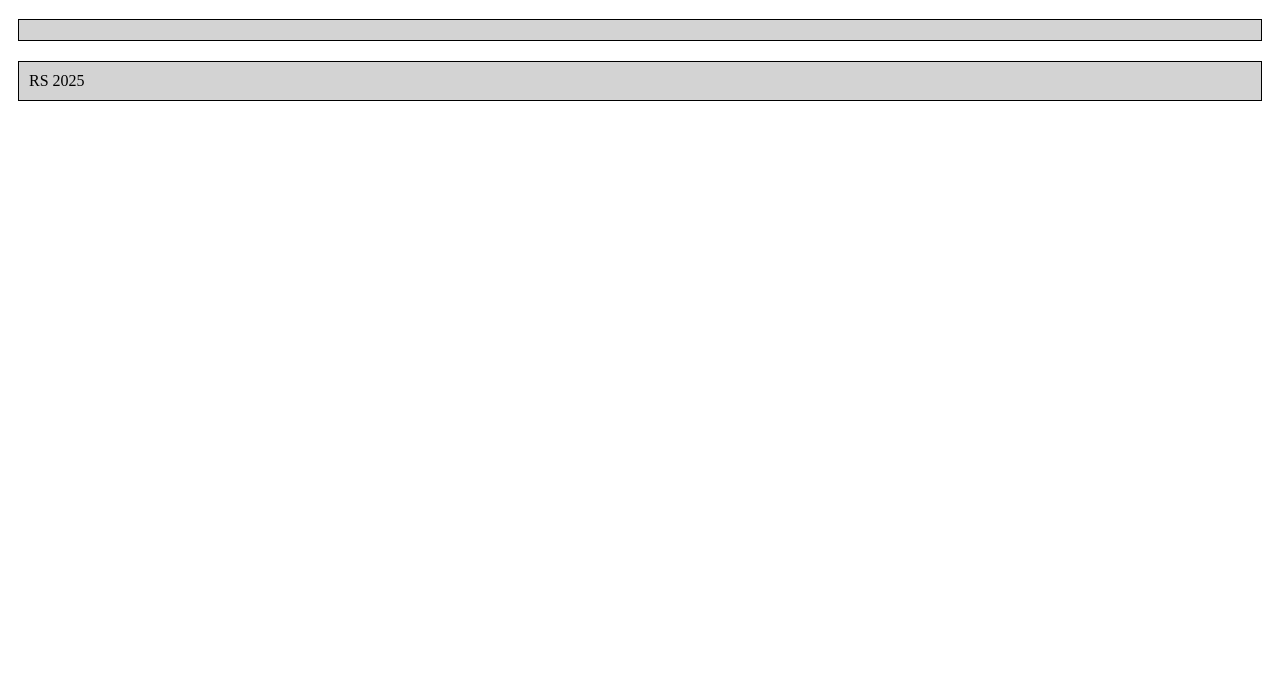
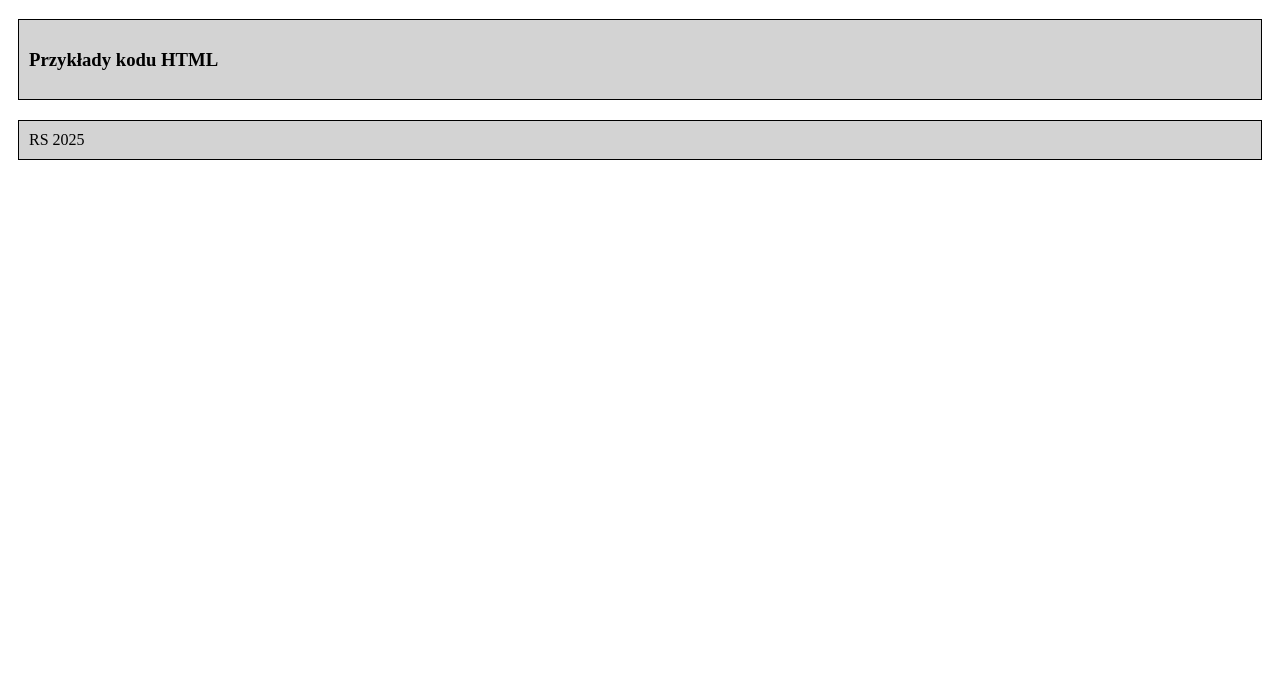
Before and after one commit to Robert-Szulim-UZ/html, a plain HTML site: page index.html in a window 1280 px wide. Shown: the part 121-800 px from the top of the page. Drawn offline with Linux system fonts and the light colour scheme.

Commit message:
Dodany opis

```diff
--- a/index.html
+++ b/index.html
@@ -27,7 +27,7 @@
         <h1>Przykłady HTML</h1>
     </div>
     <div id="content">
-
+        <h3>Przykłady kodu HTML</h3>
     </div>
     <div id="footer">RS 2025</div>
 </body>
```
